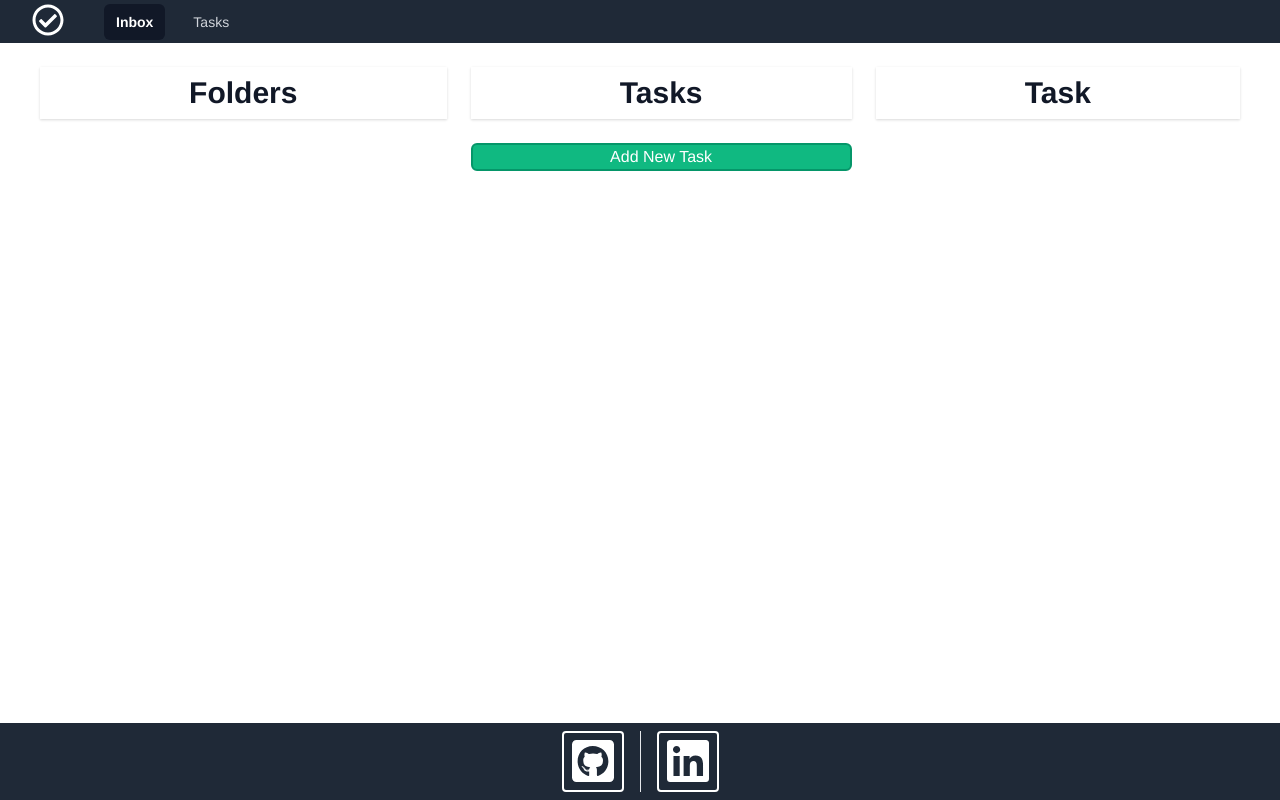
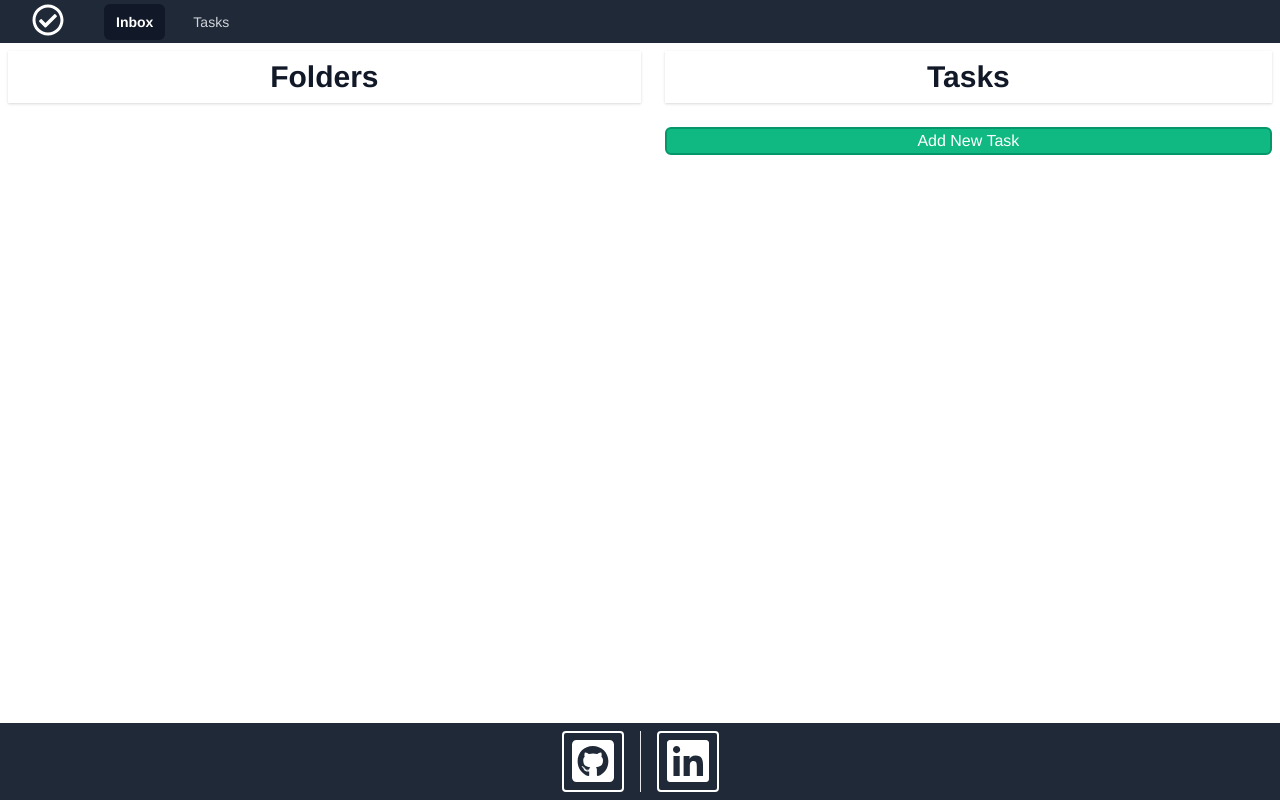
Before and after one commit to ChangedNameTo/open-gtd, a React (Create React App) app: page / in a window 1280 px wide. Built offline with nearby package versions, Linux system fonts and the light colour scheme.

Commit message:
Viewport now has proper sticky header and footer

```diff
--- a/src/App.tsx
+++ b/src/App.tsx
@@ -1,6 +1,6 @@
-import navbar from './Components/Navbar';
-import footer from './Components/Footer';
-import taskUI from './Components/TaskUI';
+import navbar from "./Components/Navbar";
+import footer from "./Components/Footer";
+import taskUI from "./Components/TaskUI";
 
 /**
  * Returns the base application. This sets up the main UI frames.
@@ -8,10 +8,12 @@ import taskUI from './Components/TaskUI';
  */
 function App() {
   return (
-    <div className="flex flex-col min-h-screen">
+    <div className="flex flex-col h-screen">
       <header>{navbar()}</header>
-      <main className="flex-grow">{taskUI()}</main>
-      <footer>{footer()}</footer>
+      <main className="flex-1 overflow-y-auto mb-20">{taskUI()}</main>
+      <footer className="fixed bottom-0 w-full isolation-auto">
+        {footer()}
+      </footer>
     </div>
   );
 }
--- /dev/null
+++ b/src/Components/Folders.tsx
@@ -0,0 +1,15 @@
+function Folders() {
+  return (
+    <div className="flex flex-col flex-auto px-2">
+      <div className="header bg-white shadow">
+        <div className="max-w-4xl mx-auto py-2 px-1 sm:px-6 lg:px-8">
+          <h1 className="text-3xl font-bold text-gray-900 text-center">
+            Folders
+          </h1>
+        </div>
+      </div>
+    </div>
+  );
+}
+
+export default Folders;
--- a/src/Components/Navbar.tsx
+++ b/src/Components/Navbar.tsx
@@ -5,7 +5,6 @@ import { FontAwesomeIcon } from "@fortawesome/react-fontawesome";
  */
 function navbar() {
   return (
-    <div>
     <nav className="bg-gray-800">
       <div className="max-w-7xl mx-auto px-4 sm:px-6 lg:px-8">
         <div className="flex items-center justify-between h16">
@@ -32,7 +31,6 @@ function navbar() {
         </div>
       </div>
     </nav>
-    </div>
   );
 }
 
--- a/src/Components/SelectedTask/SelectedTask.tsx
+++ b/src/Components/SelectedTask/SelectedTask.tsx
@@ -1,22 +1,28 @@
 import { useSelector } from "react-redux";
 
-import {getSelectedTask} from "../TaskList/TaskListSlice"
+import { getSelectedTask } from "../TaskList/TaskListSlice";
 /**
  * After clicking on a task in
  * @returns {FunctionComponent}
  */
 function SelectedTask() {
-  const selectedTask = useSelector(getSelectedTask)
+  const selectedTask = useSelector(getSelectedTask);
 
+  if (selectedTask.created === -1) {
+    return;
+  }
   return (
-    <div className="flex-auto px-2">
-      <div className="header bg-white shadow">
-        <div className="max-w-4xl mx-auto py-2 px-1 sm:px-6 lg:px-8">
-          <h1 className="text-3xl font-bold text-gray-900 text-center">Task</h1>
+    <div className="flex flex-auto flex-col px-2 border-left bg-gray-200 rounded-l-xl shadow-md py-2 min-h-full transition ease-in">
+      <h1 className="place-self-center text-3xl font-bold text-center bg-white flex-shrink w-min px-8">
+        {selectedTask.task}
+      </h1>
+      <div id="selectedTaskPane" className="divide-y">
+        <div>
+          <b>Created:</b>
+          {new Date(selectedTask.created).toLocaleString("en-us")}
+          <br />
+          <b>Completed:</b> {selectedTask.completed}
         </div>
-      </div>
-      <div id="selectedTaskPane">
-        {selectedTask.task}
       </div>
       <br />
     </div>
--- a/src/Components/Task/TaskInterface.ts
+++ b/src/Components/Task/TaskInterface.ts
@@ -1,4 +1,5 @@
-
 export default interface Task {
-  task:string
+  task: string;
+  readonly created: number;
+  completed: number;
 }
--- a/src/Components/TaskList/TaskListSlice.ts
+++ b/src/Components/TaskList/TaskListSlice.ts
@@ -19,7 +19,11 @@ export const taskListSlice = createSlice({
       // state.addTask(action.payload);
       const newTaskId = String(state.taskList.allIds.length);
 
-      state.taskList.byId[newTaskId] = { task: action.payload };
+      state.taskList.byId[newTaskId] = {
+        task: action.payload,
+        created: Date.now(),
+        completed: -1,
+      };
       state.taskList.allIds.push(newTaskId);
     },
     selectTask: (state: TaskList, action: PayloadAction<string>) => {
@@ -34,6 +38,6 @@ export const getTaskIds = (state: RootState) => state.tasks.taskList.allIds;
 export const getSelectedTask = (state: RootState) =>
   state.tasks.selectedTask !== "-1"
     ? state.tasks.taskList.byId[state.tasks.selectedTask]
-    : { task: "" };
+    : { task: "", created: -1, completed: null };
 
 export default taskListSlice.reducer;
--- a/src/Components/TaskUI.tsx
+++ b/src/Components/TaskUI.tsx
@@ -1,5 +1,6 @@
 import TaskRowDisplay from "./TaskList/TaskList";
 import SelectedTask from "./SelectedTask/SelectedTask";
+import Folders from "./Folders";
 
 /**
  * This is the main task UI window pane. It contains the task list, folders, and task view.
@@ -7,20 +8,10 @@ import SelectedTask from "./SelectedTask/SelectedTask";
  */
 function taskUI() {
   return (
-    <div className="max-w-7xl mx-auto py-6 sm:px-6 lg:px-8">
-      <div className="flex space-x-2">
-        <div className="flex-auto px-2">
-          <div className="header bg-white shadow">
-            <div className="max-w-4xl mx-auto py-2 px-1 sm:px-6 lg:px-8">
-              <h1 className="text-3xl font-bold text-gray-900 text-center">
-                Folders
-              </h1>
-            </div>
-          </div>
-        </div>
-        {TaskRowDisplay()}
-        {SelectedTask()}
-      </div>
+    <div className="flex space-x-2 py-2 h-full">
+      {Folders()}
+      {TaskRowDisplay()}
+      {SelectedTask()}
     </div>
   );
 }
```
Lines whose indentation alone changed are shown as unchanged.
